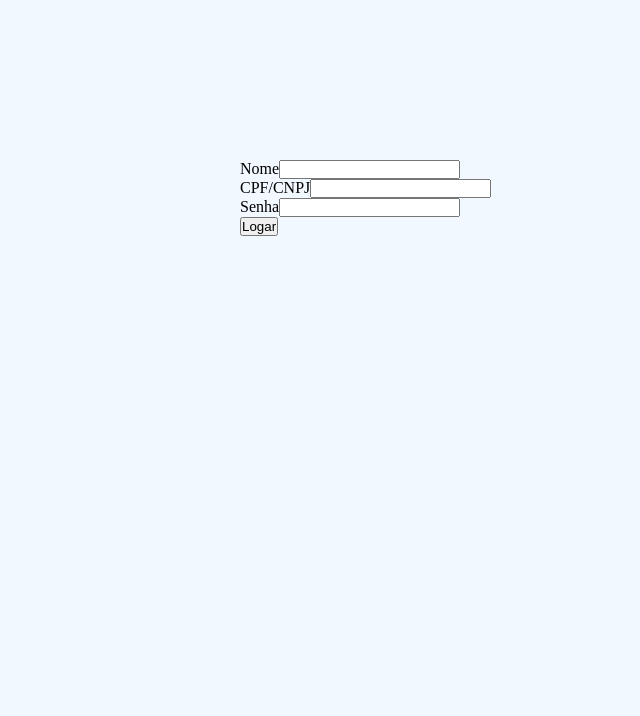
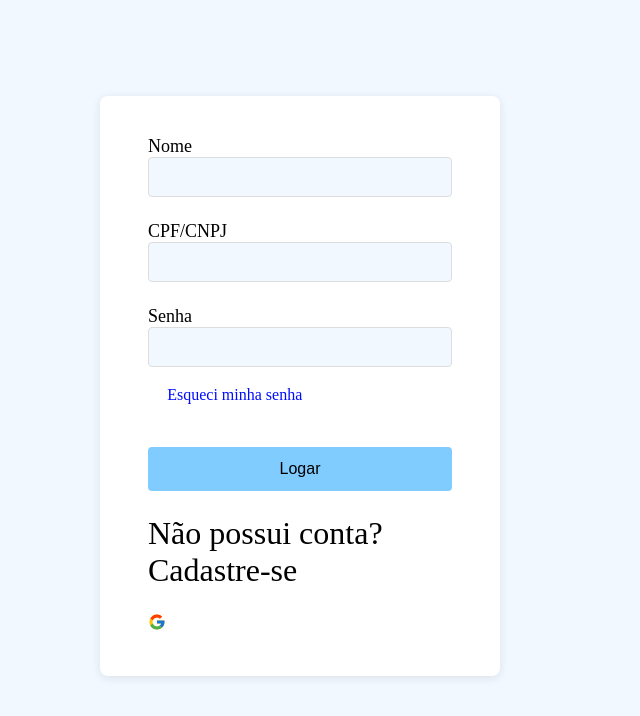
Before and after one commit to BEaew0/projeto_web, a React (Vite) app: page /login in a window 1280 px wide. Shown: the top 716 px of the page, without its empty margins (0-640 px from the left). Built offline with nearby package versions, Linux system fonts and the light colour scheme.

Commit message:
arrumando tela

```diff
--- a/src/main.css
+++ b/src/main.css
@@ -7,16 +7,21 @@
   --footer-bg: rgb(99, 180, 235);
   --footer-texto: #000000;
   --cor-hover:rgba(23, 73, 119, 0.349);
+  --cor-de-form:rgb(255, 255, 255);
+  --cor-de-botao:rgb(129, 204, 255);
+  --cor-de-hover:rgb(75, 173, 238);
 }
 
 [data-theme="dark"] {
-  --cor-de-fundo: #121212;
+  --cor-de-fundo: #424242;
   --cor-texto: #f0f0f0;
   --cor-header: #1a365d;
   --cor-de-card: rgb(75, 94, 114);
   --footer-bg: #0d1b2a;
   --footer-texto: #ffffff;
   --cor-hover:rgb(34, 98, 151);
+  --cor-de-form:rgb(44, 44, 44);
+  --cor-de-botao:rgb(64, 195, 235);
 }
 
 * {
@@ -83,5 +88,5 @@ footer.footer_main a:hover {
 
 .auth-layout{
   background-color:var(--cor-de-fundo);
-  padding: 10rem 30vh;
+
 }
--- a/src/paginas/cadastro/index.jsx
+++ b/src/paginas/cadastro/index.jsx
@@ -7,9 +7,7 @@ import CadForm from "../../componentes/forms/Cadastro";
 
 export default function Cadastro(){
     const[dadosForm, setDadosForm] = useState({});
-    const [carregar, setCarregar] = useState(false);
-    const[erro,setErro]=useState(null);
-    const[sucesso,setSucesso]=useState(false);
+
 
     //pega os dados do formulario
     const formData=(data)=>{
@@ -25,8 +23,8 @@ export default function Cadastro(){
 
     return(
             <form>
-             <CadForm/>
-             <button className="btn_cadastro" name="cadastro">Cadastro</button>
+                <CadForm/>
+                 <button className="btn_cadastro" name="cadastro">Cadastro</button>
             </form>
 
     )
--- a/src/paginas/login/index.jsx
+++ b/src/paginas/login/index.jsx
@@ -1,14 +1,30 @@
+import { Link } from "react-router-dom";
+import { useNavigate } from "react-router-dom";
 import Login_form from "../../componentes/forms/login";
+import { FcGoogle } from "react-icons/fc";
 import "./login.css";
 
-export default function Login(){
-    return(
+export default function Login() {
+    const navigate = useNavigate(); // O hook deve ser chamado dentro do componente
 
-        <form >
-            <Login_form className/>
-            <button type="submit" className="btn_logar" name="logar">Logar</button>
-        </form>
+    return (
+        <div className="main_log">
+            <form className="log_form">
+                <Login_form/>
+                <Link to="/recuperar-senha" className="link-style">Esqueci minha senha</Link>
+                <button type="submit" className="btn_logar" name="logar">Logar</button>
 
+                <p> Não possui conta?
+                    <span onClick={() => navigate("/cadastro")}  className="link_cadastro">
+                         Cadastre-se
+                    </span>
+                </p>
+
+                <div className="google-login" onClick={() => {/* Lógica do Google */}}>
+                    <FcGoogle className="google-icon"/>
+
+                </div>
+            </form>
+        </div>
     );
-
 }
--- a/src/paginas/login/login.css
+++ b/src/paginas/login/login.css
@@ -0,0 +1,66 @@
+.main_log {
+    background-color: var(--cor-de-fundo);
+    padding: 6rem 100px;
+    font-size: 18px;
+    display: flex;
+    justify-content:flex-start;
+    align-items: center;
+}
+
+.log_form {
+    background-color:var(--cor-de-form);
+    width: 100%;
+    max-width: 400px;
+    padding: 2.5rem 3rem;
+    font-size: 18px;
+    display: flex;
+    flex-direction: column;
+    gap: 1.5rem;
+    border-radius: 8px;
+    box-shadow: 0 2px 10px rgba(29, 29, 29, 0.1);
+}
+
+/* Estilos para os inputs (assumindo que estão dentro do Login_form) */
+.log_form input {
+    height: 2.5rem;
+    width: 100%;
+    padding: 0 0.8rem;
+    border: 1px solid #ddd;
+    border-radius: 4px;
+    font-size: 1rem;
+    background-color: var(--cor-de-fundo);
+}
+
+/* Estilos específicos para o botão */
+.log_form .btn_logar {
+    width: 100%;
+    padding: 0.8rem;
+    background-color:var(--cor-de-botao);
+    color:var(--cor-texto);
+    border: none;
+    border-radius: 4px;
+    font-size: 1rem;
+
+    cursor: pointer;
+    transition: background-color 0.3s;
+    margin-top: 1rem;
+}
+
+.log_form .btn_logar:hover {
+    background-color:var(--cor-de-hover);
+}
+
+/* Estilos específicos para o link */
+.log_form a {
+    display: block;
+    text-align:left;
+    color: #000dff;
+    text-decoration: none;
+    font-size: 1rem;
+    margin-top: -0.5rem;
+
+}
+
+.log_form a:hover {
+    text-decoration: underline;
+}
```
